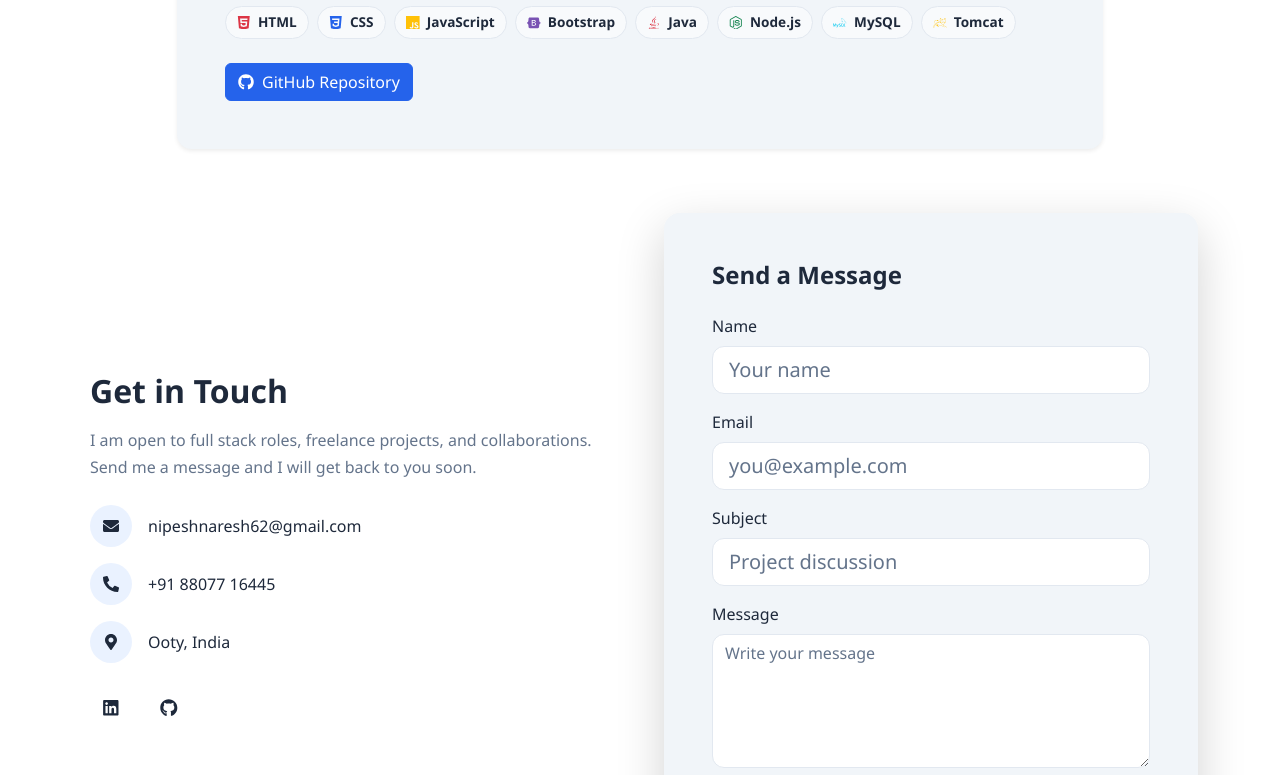
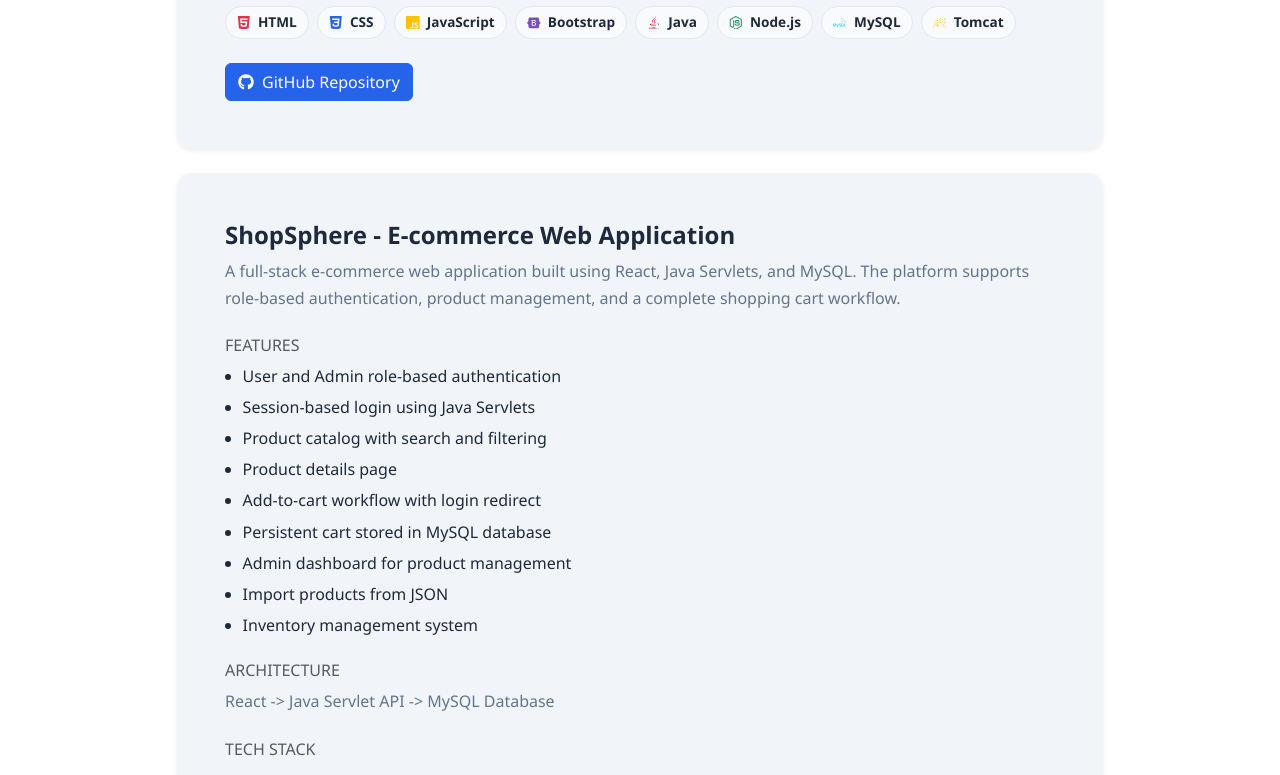
Before and after one commit to NipeshS/Portfolio, a React (Vite) app: page /projects in a window 1280 px wide. Shown: the part 2000-2775 px from the top of the page. Built offline with nearby package versions, Linux system fonts and the light colour scheme.

Commit message:
Update projects content and mobile nav drawer UX

```diff
--- a/src/components/Header.jsx
+++ b/src/components/Header.jsx
@@ -82,7 +82,22 @@ function Header() {
         >
           <span className="navbar-toggler-icon"></span>
         </button>
-        <div className={`navbar-collapse custom-mobile-menu ${mobileMenuOpen ? "open" : ""}`} id="navbarNav">
+        <div
+          className={`navbar-collapse custom-mobile-menu ${mobileMenuOpen ? "open" : ""}`}
+          id="navbarNav"
+          aria-hidden={!mobileMenuOpen}
+        >
+          <div className="mobile-menu-header">
+            <span className="mobile-menu-title">Menu</span>
+            <button
+              type="button"
+              className="mobile-menu-close"
+              onClick={() => setMobileMenuOpen(false)}
+              aria-label="Close menu"
+            >
+              &times;
+            </button>
+          </div>
           <ul className="navbar-nav ms-auto d-flex align-items-center mobile-menu-links">
             {NAV_ITEMS.map((item) => (
               <li className="nav-item" key={item.id}>
@@ -123,6 +138,11 @@ function Header() {
             </li>
           </ul>
         </div>
+        <div
+          className={`mobile-menu-backdrop ${mobileMenuOpen ? "open" : ""}`}
+          onClick={() => setMobileMenuOpen(false)}
+          aria-hidden={!mobileMenuOpen}
+        />
       </div>
     </nav>
   );
--- a/src/components/ProjectCard.jsx
+++ b/src/components/ProjectCard.jsx
@@ -3,40 +3,43 @@ import {
   SiHtml5,
   SiCss3,
   SiJavascript,
+  SiReact,
+  SiReactrouter,
   SiBootstrap,
   SiMysql,
   SiApachetomcat,
   SiNodedotjs
 } from "react-icons/si";
 
-const techItems = [
-  { name: "HTML", icon: SiHtml5, colorClass: "text-danger" },
-  { name: "CSS", icon: SiCss3, colorClass: "text-primary" },
-  { name: "JavaScript", icon: SiJavascript, colorClass: "text-warning" },
-  { name: "Bootstrap", icon: SiBootstrap, colorClass: "text-purple" },
-  { name: "Java", icon: FaJava, colorClass: "text-danger" },
-  { name: "Node.js", icon: SiNodedotjs, colorClass: "text-success" },
-  { name: "MySQL", icon: SiMysql, colorClass: "text-info" },
-  { name: "Tomcat", icon: SiApachetomcat, colorClass: "text-warning" }
-];
+const techIconMap = {
+  HTML: { icon: SiHtml5, colorClass: "text-danger" },
+  CSS: { icon: SiCss3, colorClass: "text-primary" },
+  JavaScript: { icon: SiJavascript, colorClass: "text-warning" },
+  React: { icon: SiReact, colorClass: "text-info" },
+  "React Router": { icon: SiReactrouter, colorClass: "text-info" },
+  Bootstrap: { icon: SiBootstrap, colorClass: "text-purple" },
+  Java: { icon: FaJava, colorClass: "text-danger" },
+  "Java Servlets": { icon: FaJava, colorClass: "text-danger" },
+  "Node.js": { icon: SiNodedotjs, colorClass: "text-success" },
+  MySQL: { icon: SiMysql, colorClass: "text-info" },
+  Tomcat: { icon: SiApachetomcat, colorClass: "text-warning" }
+};
 
-const features = [
-  "Add tasks",
-  "Edit tasks",
-  "Delete tasks",
-  "Mark tasks as completed",
-  "Search and filter tasks"
-];
+function ProjectCard({ project }) {
+  const {
+    title,
+    description,
+    features,
+    techStack,
+    architecture,
+    githubUrl
+  } = project;
 
-function ProjectCard() {
   return (
     <article className="card border-0 shadow-sm project-card h-100">
       <div className="card-body p-4 p-md-5">
-        <h3 className="h4 fw-bold mb-2 project-title">To-Do List Web Application</h3>
-        <p className="mb-4 project-description">
-          A full-stack task management app with CRUD operations, status tracking, and validation, built
-          for smooth user workflows and maintainable backend logic.
-        </p>
+        <h3 className="h4 fw-bold mb-2 project-title">{title}</h3>
+        <p className="mb-4 project-description">{description}</p>
 
         <h4 className="h6 text-uppercase text-muted mb-2">Features</h4>
         <ul className="project-feature-list mb-4">
@@ -45,14 +48,22 @@ function ProjectCard() {
           ))}
         </ul>
 
+        {architecture ? (
+          <>
+            <h4 className="h6 text-uppercase text-muted mb-2">Architecture</h4>
+            <p className="mb-4 project-description">{architecture}</p>
+          </>
+        ) : null}
+
         <h4 className="h6 text-uppercase text-muted mb-3">Tech Stack</h4>
         <div className="d-flex flex-wrap gap-2 mb-4">
-          {techItems.map((item) => {
-            const Icon = item.icon;
+          {techStack.map((tech) => {
+            const config = techIconMap[tech] || {};
+            const Icon = config.icon;
             return (
-              <span className="tech-badge" key={item.name}>
-                <Icon className={item.colorClass} aria-hidden="true" />
-                {item.name}
+              <span className="tech-badge" key={tech}>
+                {Icon ? <Icon className={config.colorClass} aria-hidden="true" /> : null}
+                {tech}
               </span>
             );
           })}
@@ -61,7 +72,7 @@ function ProjectCard() {
         <div className="d-flex justify-content-start">
           <a
             className="btn btn-primary d-inline-flex align-items-center gap-2 project-github-btn"
-            href="https://github.com/NipeshS/To-Do"
+            href={githubUrl}
             target="_blank"
             rel="noreferrer"
           >
--- a/src/components/Projects.jsx
+++ b/src/components/Projects.jsx
@@ -1,4 +1,42 @@
 import ProjectCard from "./ProjectCard";
+
+const projects = [
+  {
+    id: "todo",
+    title: "To-Do List Web Application",
+    description:
+      "A full-stack task management app with CRUD operations, status tracking, and validation, built for smooth user workflows and maintainable backend logic.",
+    features: [
+      "Add tasks",
+      "Edit tasks",
+      "Delete tasks",
+      "Mark tasks as completed",
+      "Search and filter tasks"
+    ],
+    techStack: ["HTML", "CSS", "JavaScript", "Bootstrap", "Java", "Node.js", "MySQL", "Tomcat"],
+    githubUrl: "https://github.com/NipeshS/To-Do"
+  },
+  {
+    id: "shopsphere",
+    title: "ShopSphere - E-commerce Web Application",
+    description:
+      "A full-stack e-commerce web application built using React, Java Servlets, and MySQL. The platform supports role-based authentication, product management, and a complete shopping cart workflow.",
+    features: [
+      "User and Admin role-based authentication",
+      "Session-based login using Java Servlets",
+      "Product catalog with search and filtering",
+      "Product details page",
+      "Add-to-cart workflow with login redirect",
+      "Persistent cart stored in MySQL database",
+      "Admin dashboard for product management",
+      "Import products from JSON",
+      "Inventory management system"
+    ],
+    architecture: "React -> Java Servlet API -> MySQL Database",
+    techStack: ["React", "React Router", "CSS", "Java Servlets", "JDBC", "MySQL", "Tomcat"],
+    githubUrl: "https://github.com/NipeshS/E-Commerce-Website"
+  }
+];
 
 function Projects() {
   return (
@@ -8,9 +46,11 @@ function Projects() {
           <h2 className="section-title fw-bold mb-3">Projects</h2>
         </div>
         <div className="row g-4">
-          <div className="col-12 col-lg-10 mx-auto">
-            <ProjectCard />
-          </div>
+          {projects.map((project) => (
+            <div className="col-12 col-lg-10 mx-auto" key={project.id}>
+              <ProjectCard project={project} />
+            </div>
+          ))}
         </div>
       </div>
     </section>
--- a/src/styles.css
+++ b/src/styles.css
@@ -274,29 +274,73 @@ html,
   transition: color 0.3s ease;
 }
 
+.mobile-menu-header,
+.mobile-menu-backdrop {
+  display: none;
+}
+
 @media (max-width: 991.98px) {
   .custom-mobile-menu {
     position: fixed;
-    top: 70px;
+    top: 80px;
     left: 0;
-    width: 100%;
-    height: 100vh;
-    background: var(--bg-color);
-    display: flex;
-    flex-direction: column;
-    align-items: center;
-    justify-content: center;
-    padding-top: 40px;
-    gap: 25px;
-    z-index: 9999;
-    transform: translateY(-20px);
-    opacity: 0;
+    width: min(78vw, 340px);
+    height: calc(100vh - 80px);
+    background: var(--main-bg);
+    border-right: 1px solid var(--border-color);
+    box-shadow: 0 18px 45px rgba(2, 8, 23, 0.35);
+    display: block;
+    padding: 1.25rem 1.25rem 2rem;
+    z-index: 10002;
+    overflow-y: auto;
+    transform: translateX(-105%);
     pointer-events: none;
-    transition: all 0.3s ease;
+    transition: transform 0.3s ease;
   }
 
   .custom-mobile-menu.open {
-    transform: translateY(0);
+    transform: translateX(0);
+    pointer-events: auto;
+  }
+
+  .mobile-menu-header {
+    display: flex;
+    align-items: center;
+    justify-content: space-between;
+    margin-bottom: 1.25rem;
+  }
+
+  .mobile-menu-title {
+    font-size: 1.85rem;
+    font-weight: 700;
+    color: var(--navbar-text);
+  }
+
+  .mobile-menu-close {
+    border: 0;
+    background: transparent;
+    color: var(--navbar-text);
+    font-size: 2.4rem;
+    line-height: 1;
+    padding: 0;
+    cursor: pointer;
+  }
+
+  .mobile-menu-backdrop {
+    display: block;
+    position: fixed;
+    top: 80px;
+    left: 0;
+    width: 100%;
+    height: calc(100vh - 80px);
+    background: rgba(2, 8, 23, 0.4);
+    opacity: 0;
+    pointer-events: none;
+    transition: opacity 0.3s ease;
+    z-index: 10001;
+  }
+
+  .mobile-menu-backdrop.open {
     opacity: 1;
     pointer-events: auto;
   }
@@ -304,26 +348,26 @@ html,
   .mobile-menu-links {
     margin-left: 0 !important;
     width: 100%;
-    align-items: center !important;
-    gap: 0.35rem;
+    align-items: flex-start !important;
+    gap: 0.2rem;
   }
 
   .mobile-menu-links .nav-link {
-    font-size: 1.25rem;
+    font-size: 1.95rem;
     font-weight: 500;
     color: var(--navbar-text);
-    padding: 0.75rem 0;
+    padding: 0.6rem 0;
   }
 
   .mobile-menu-links .nav-item {
     width: 100%;
     display: flex;
-    justify-content: center;
+    justify-content: flex-start;
   }
 
   .mobile-menu-links .nav-item.ms-2 {
     margin-left: 0 !important;
-    margin-top: 0.8rem;
+    margin-top: 0.6rem;
   }
 
   .hero-section {
```
